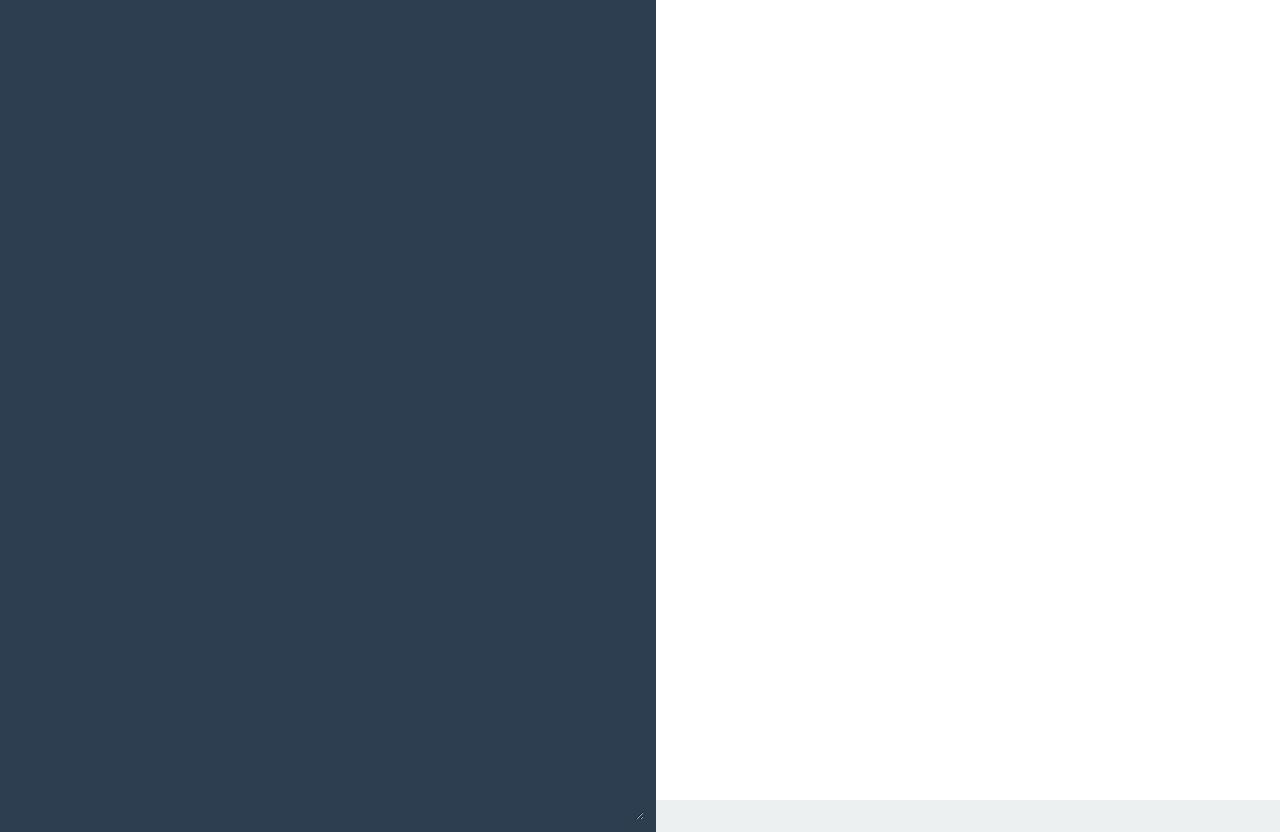
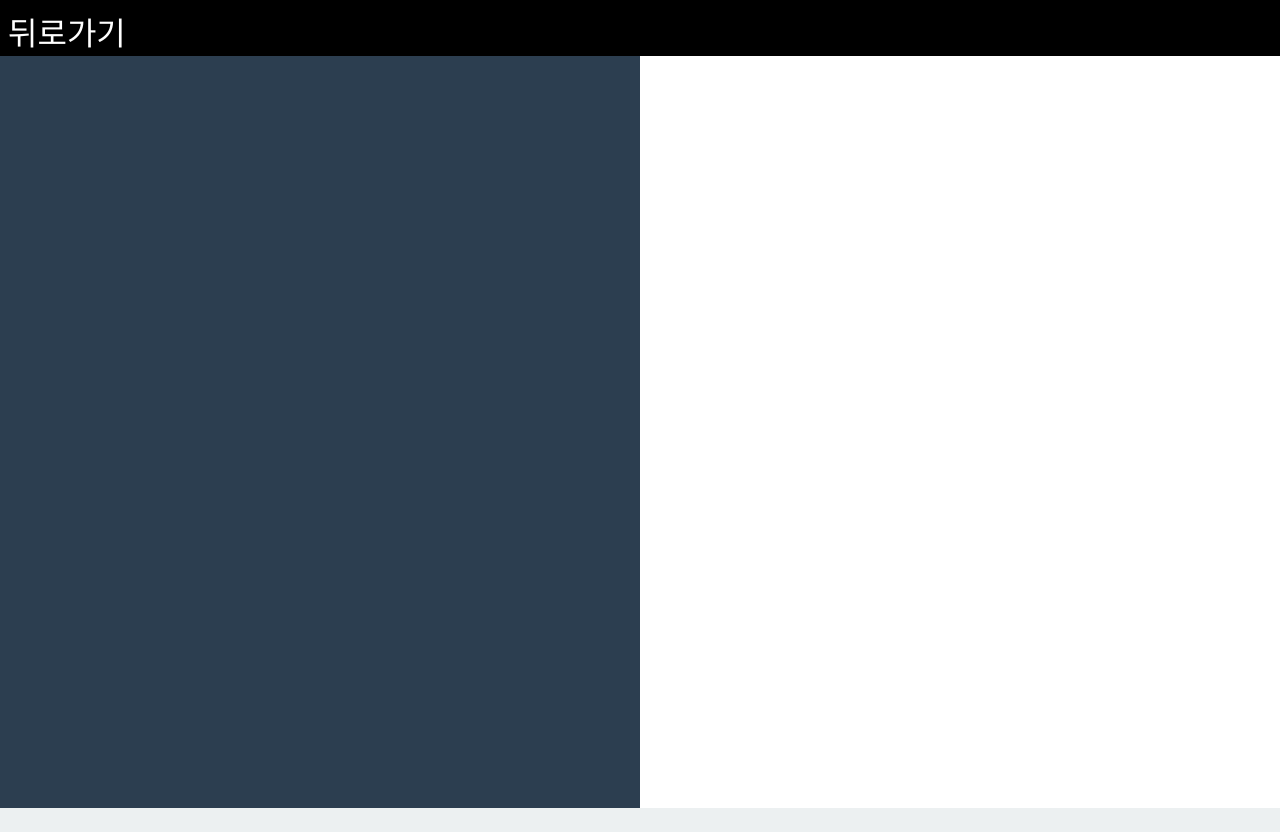
Before and after one commit to kaspi6000/babble-blog, a React (Create React App) app in the folder front-end/: page /write in a window 1280 px wide. After the commit the page ends 808 px from the top, so only its background shows below. Built offline with nearby package versions, Linux system fonts and the light colour scheme; a web font is replaced by a local one.

Commit message:
Add highlightjs, markdown

```diff
--- a/front-end/src/component/Write/index.tsx
+++ b/front-end/src/component/Write/index.tsx
@@ -1,51 +1,95 @@
 import React from "react";
 import styled from "styled-components";
 import Markdown from "markdown-to-jsx";
+import { Link } from "react-router-dom";
+
+// Highlight.js
+import "highlight.js/styles/github.css";
+const hljs = require("highlight.js/lib/highlight");
+const javascript = require("highlight.js/lib/languages/javascript");
+const css = require("highlight.js/lib/languages/css");
+const html = require("highlight.js/lib/languages/xml");
+
+hljs.registerLanguage("javascript", javascript);
+hljs.registerLanguage("css", css);
+hljs.registerLanguage("html", html);
 
 const WriteWrap = styled.div`
   /* padding: 300px; */
-  height: 100vh;
+  height: 94vh;
   display: flex;
   flex-flow: row;
+`;
+
+const WriteHeader = styled.div`
+  height: 40px;
+  background: #000;
+  color: #fff;
+  font-size: 2rem;
+  padding: 8px;
 `;
 
 const MarkdownWrap = styled.div`
   width: 50%;
   height: 100%;
   background: #2c3e50;
-  padding: 16px;
+  overflow: scroll;
 `;
 
 const ViewWrap = styled.div`
   width: 50%;
   height: 100%;
   background: #fff;
+  overflow: scroll;
+  word-break: break-all;
 `;
 
 const Textarea = styled.textarea`
-  width: 100%;
+  width: 94%;
   height: 100%;
   background: #2c3e50;
   color: #fff;
   border-style: none;
   outline-style: none;
+  margin: 16px;
+`;
+
+const CustomMarkdown = styled(Markdown)`
+  margin: 16px;
+`;
+
+const Back = styled.span`
+  cursor: pointer;
 `;
 
 const Write = () => {
   const [content, setContent] = React.useState("");
 
-  console.log(content);
+  React.useEffect(() => {
+    document.querySelectorAll("pre code").forEach(block => {
+      hljs.highlightBlock(block);
+    });
+  }, [content]);
+
+  // console.log(content);
 
   return (
+    <>
+      <WriteHeader>
+        <Back onClick={() => window.history.back()}>{`뒤로가기`}</Back>
+      </WriteHeader>
       <WriteWrap>
         <MarkdownWrap>
-        <Textarea onChange={e => setContent(e.target.value)} value={content} />
+          <Textarea
+            spellCheck={false}
+            onChange={e => setContent(e.target.value)}
+          />
         </MarkdownWrap>
         <ViewWrap>
-        {/* <ReactMarkDown source={content} escapeHtml={false} /> */}
-        <Markdown>{content}</Markdown>
+          <CustomMarkdown>{content}</CustomMarkdown>
         </ViewWrap>
       </WriteWrap>
+    </>
   );
 };
 
```
Also changed, not shown: front-end/package.json (+14 -7 lines), front-end/tsconfig.json (+3 -9 lines), 1 other file (tests, documents, lock files or other folders). Lines whose indentation alone changed are shown as unchanged.
